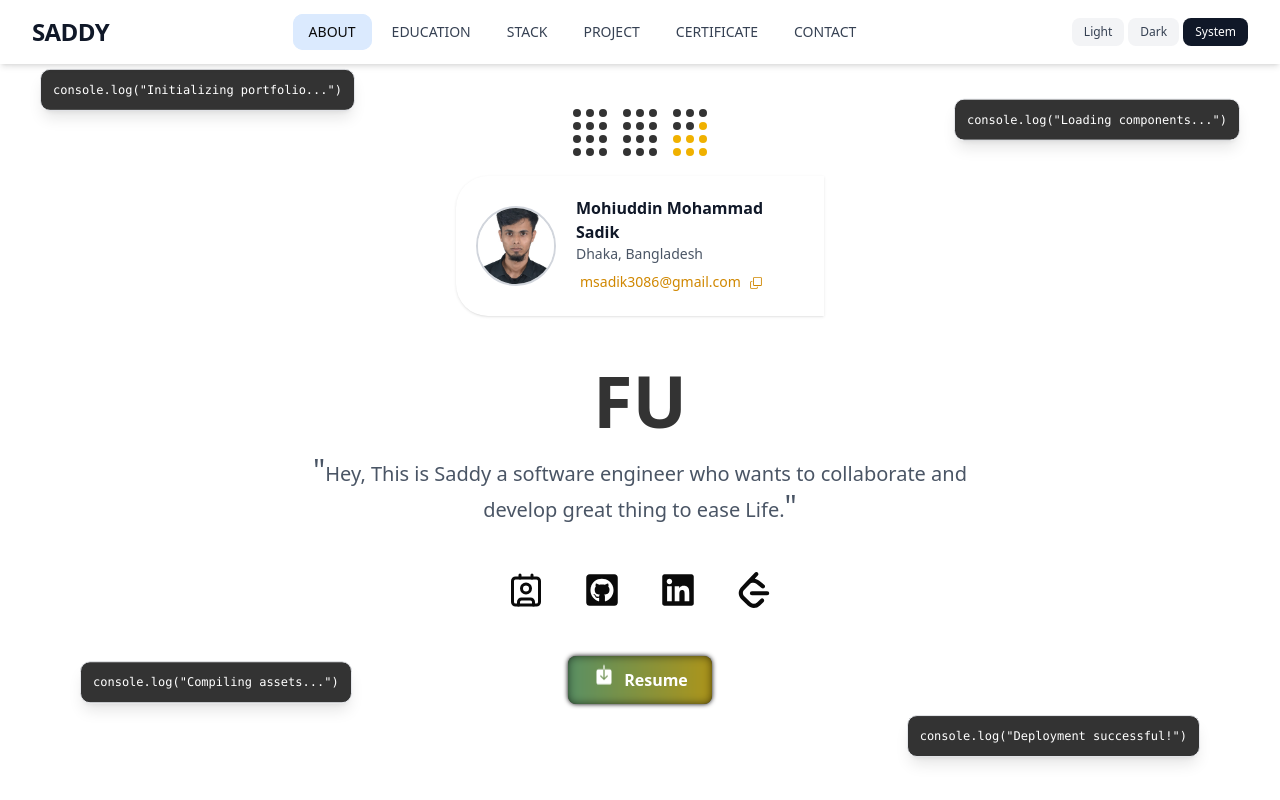
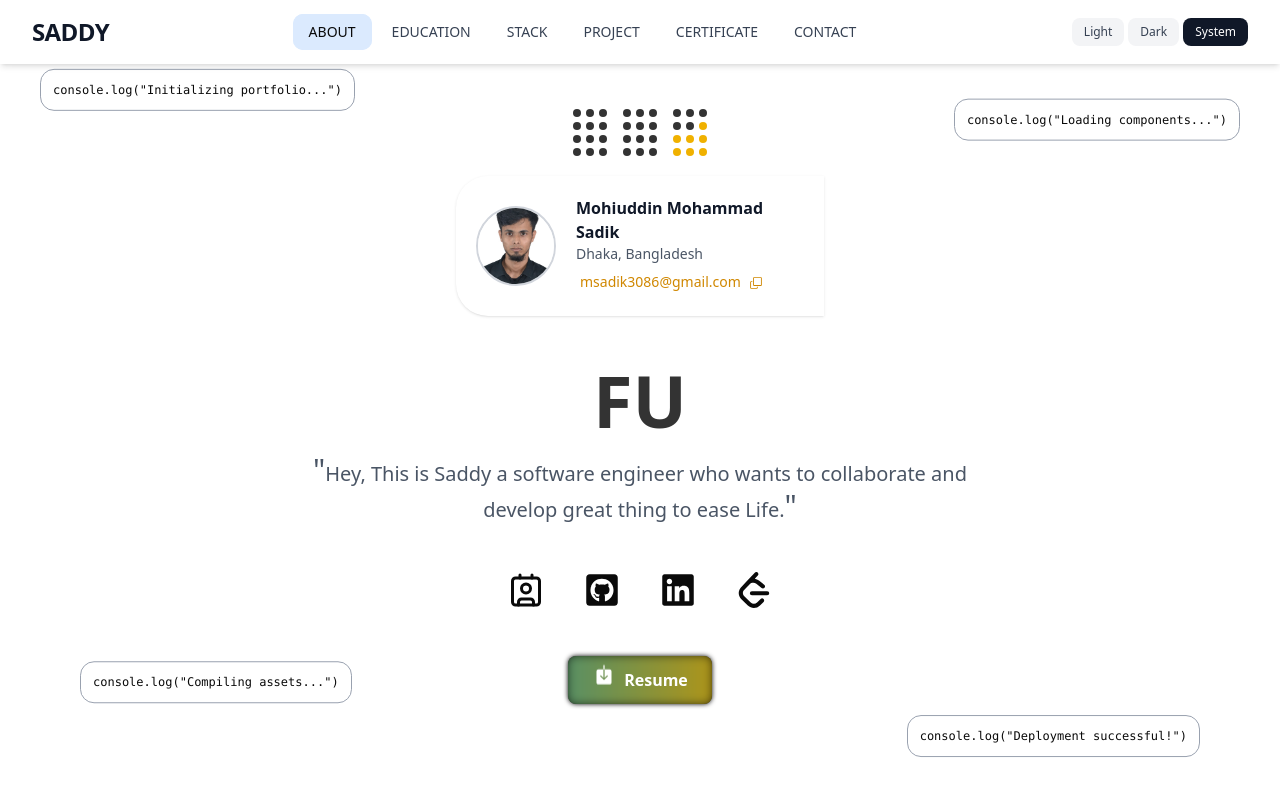
Before and after one commit to dksaddy/msadik, a Next.js app: page / in a window 1280 px wide. Shown: the top 800 px of the page. Built offline with nearby package versions, Linux system fonts and the light colour scheme.

Commit message:
detailing

```diff
--- a/app/helper/ConsoleLogCard.jsx
+++ b/app/helper/ConsoleLogCard.jsx
@@ -4,7 +4,7 @@ import { motion } from 'framer-motion';
 export default function ConsoleLogCard({ text, position, animation }) {
   return (
     <motion.div
-      className={`absolute ${position} bg-black/80 text-background dark:bg-white border border-gray-200 rounded-lg p-3 text-xs font-mono shadow-lg`}
+      className={`absolute ${position} border-1 border-gray-400 rounded-xl p-3 text-xs font-mono`}
       animate={animation}
     >
       <div>console.log("{text}")</div>
```
